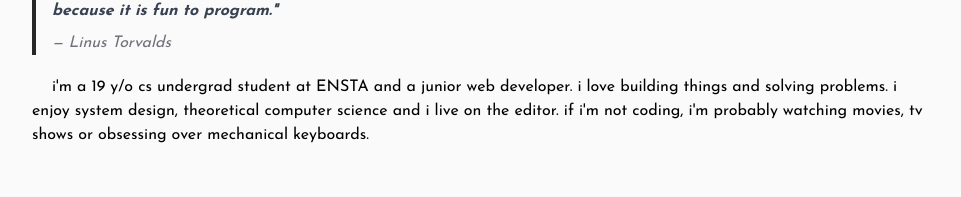
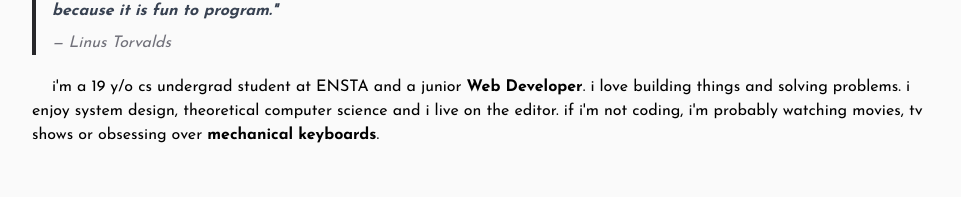
Before and after one commit to 1sma31L/Portfolio, a Next.js app: page / in a window 1280 px wide. Shown: the part 462-659 px from the top of the page, without its empty margins (158-1119 px from the left). Built offline with nearby package versions, Linux system fonts and the light colour scheme.

Commit message:
fix: enhance author and reading time display in blog post component

```diff
--- a/src/app/(home)/page.tsx
+++ b/src/app/(home)/page.tsx
@@ -43,11 +43,11 @@ function Home() {
 						</blockquote>
 						<p className="indent-5">
 							i&apos;m a <Age birthDate="2005-04-27" /> y/o cs undergrad student
-							at ENSTA and a junior web developer. i love building things and
-							solving problems. i enjoy system design, theoretical computer
-							science and i live on the editor. if i&apos;m not coding, i&apos;m
-							probably watching movies, tv shows or obsessing over mechanical
-							keyboards.
+							at ENSTA and a junior <strong>Web Developer</strong>. i love
+							building things and solving problems. i enjoy system design,
+							theoretical computer science and i live on the editor. if i&apos;m
+							not coding, i&apos;m probably watching movies, tv shows or
+							obsessing over <strong>mechanical keyboards</strong>.
 						</p>
 					</div>
 				</section>
--- a/src/app/blog/post/[slug]/page.tsx
+++ b/src/app/blog/post/[slug]/page.tsx
@@ -99,17 +99,18 @@ export default async function BlogPost({ params }: PostProps) {
 				</div>
 				<div className="container mx-auto prose dark:prose-invert !max-w-none">
 					<h1 className="sm:!text-[80px] !text-[45px]">{frontMatter.title}</h1>
-					<div className="text-xs md:text-sm">
-						{frontMatter.author !== "Ismail Boussekine" && (
-							<p>
-								By<span className="font-bold"> {frontMatter.author} </span>
+					<div className="text-xs md:text-sm flex flex-col gap-3">
+						<p className="!m-0">
+							<span className="font-bold">By: </span>
+							{frontMatter.author}
+						</p>
+						<FormatDistanceToNow frontMatter={frontMatter} />
+						{frontMatter.type !== "Course" && (
+							<p className="!m-0">
+								<span className="font-bold">Reading time: </span>
+								{frontMatter.duration}
 							</p>
 						)}
-						<FormatDistanceToNow frontMatter={frontMatter} />
-						<p>
-							<span className="font-bold">Reading time: </span>
-							{frontMatter.duration}
-						</p>
 						<div>
 							<Views slug={slug} autoIncrement={true} />
 						</div>
```
